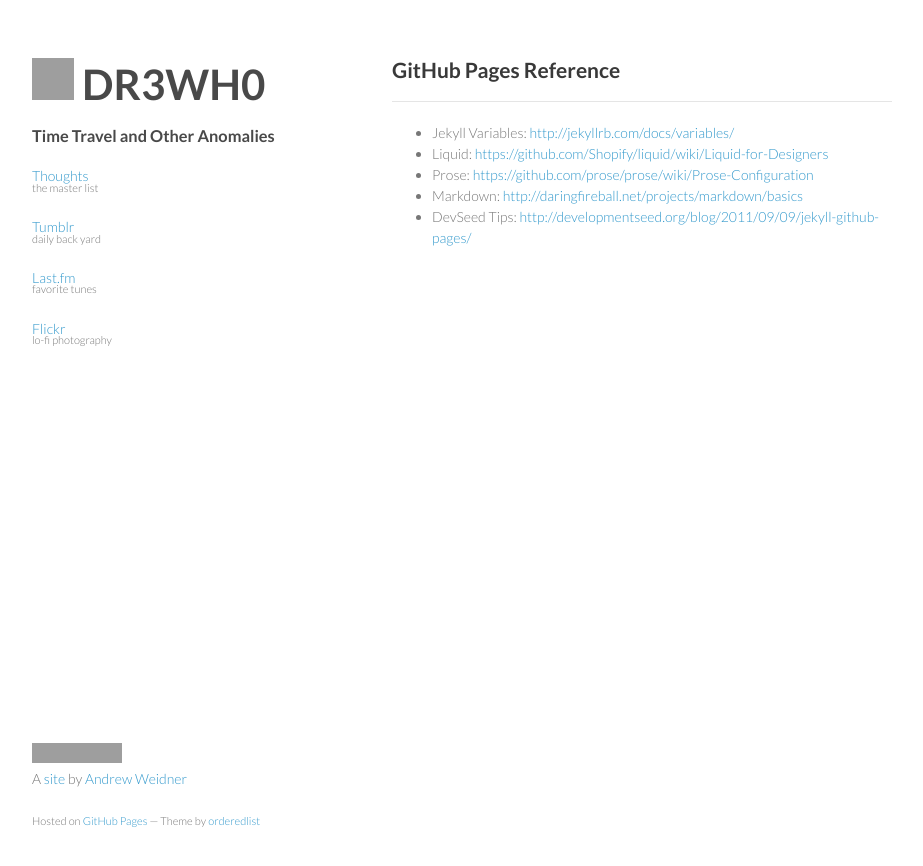
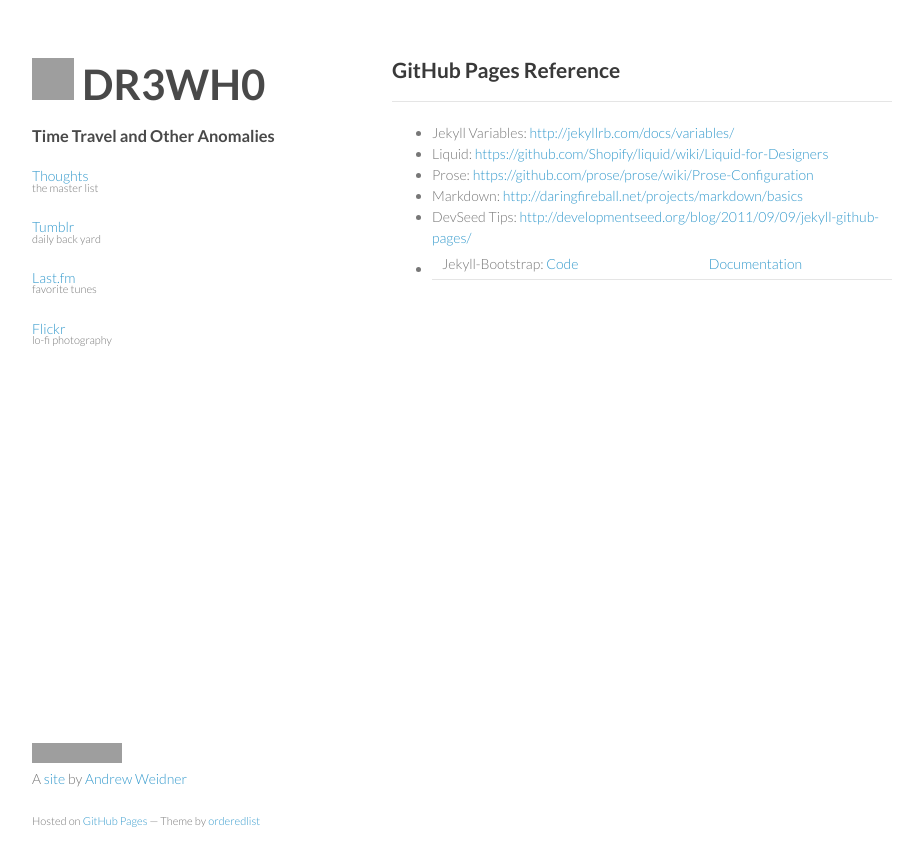
Before and after one commit to DR3WH0/DR3WH0.github.io, a Jekyll site: the page built from _posts/2013-07-21-GitHub-Sites-Reference.md, in a window 1280 px wide. Shown: the top 866 px of the page, without its empty margins (178-1101 px from the left). Built offline with Jekyll 4.4.1, drawn with Linux system fonts in a browser that asks for light colours; comment, search, counter and statistics services are not loaded; grey boxes are pictures that could not be loaded.

Commit message:
Updated 2013-07-21-GitHub-Sites-Reference.md

```diff
--- a/_posts/2013-07-21-GitHub-Sites-Reference.md
+++ b/_posts/2013-07-21-GitHub-Sites-Reference.md
@@ -9,3 +9,4 @@
 * Prose: <https://github.com/prose/prose/wiki/Prose-Configuration>
 * Markdown: <http://daringfireball.net/projects/markdown/basics>
 * DevSeed Tips: <http://developmentseed.org/blog/2011/09/09/jekyll-github-pages/>
+* Jekyll-Bootstrap: [Code](https://github.com/plusjade/jekyll-bootstrap) | [Documentation](http://jekyllbootstrap.com/developers/index.html)
```
